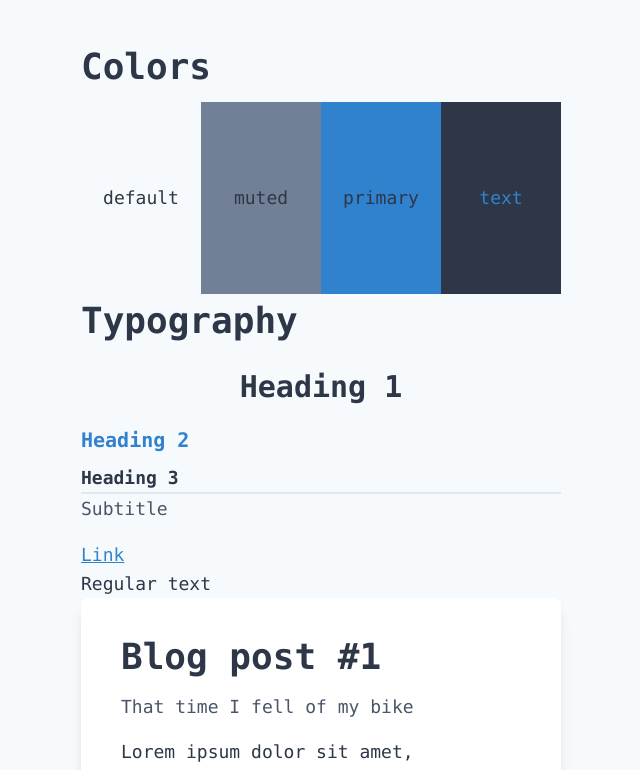
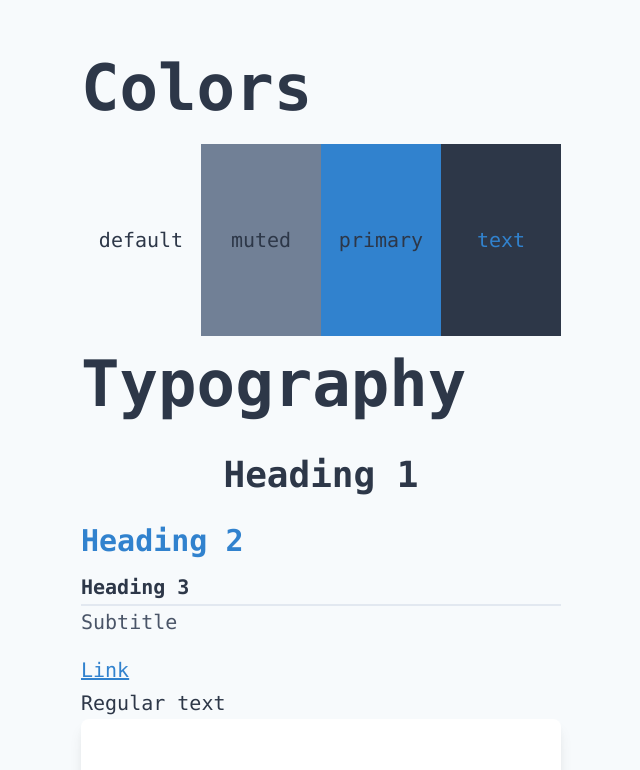
Before and after one commit to mauricekleine/mozza, a Next.js app: page /styleguide in a window 1280 px wide. Shown: the top 770 px of the page, without its empty margins (319-959 px from the left). Built offline with nearby package versions, Linux system fonts and the light colour scheme; a web font is replaced by a local one.

Commit message:
fix: use full css classes

```diff
--- a/src/components/heading-one.tsx
+++ b/src/components/heading-one.tsx
@@ -17,8 +17,7 @@ const HeadingTwo = ({ children }: Props) => (
           "leading-normal",
           "my-4",
           "text-center",
-          text.size.md,
-          `sm:${text.size.lg}`
+          text.size.lg
         )}
       >
         {children}
--- a/src/components/heading-two.tsx
+++ b/src/components/heading-two.tsx
@@ -16,8 +16,7 @@ const HeadingOne = ({ children }: Props) => (
           "font-bold",
           "leading-normal",
           "my-2",
-          text.size.base,
-          `sm:${text.size.md}`,
+          text.size.md,
           text.color.primary
         )}
       >
--- a/src/components/link.tsx
+++ b/src/components/link.tsx
@@ -13,11 +13,7 @@ const Link = ({ children, href }: Props) => (
   <Theme>
     {({ text }) => (
       <a
-        className={classNames(
-          text.color.primary,
-          "underline",
-          `hover:${text.color.muted}`
-        )}
+        className={classNames(text.color.hover, "underline")}
         href={href}
         rel="noopener noreferrer"
         target="_blank"
--- a/src/components/theme.ts
+++ b/src/components/theme.ts
@@ -10,15 +10,15 @@ export const theme = {
   text: {
     color: {
       default: "text-gray-800",
+      hover: "text-blue-600 hover:text-gray-700",
       muted: "text-gray-700",
       primary: "text-blue-600",
     },
     size: {
-      base: "text-xl",
-      lg: "text-4xl",
-      md: "text-3xl",
-      small: "text-lg",
-      xl: "text-6xl",
+      base: "text-lg sm:text-xl",
+      lg: "text-3xl sm:text-4xl",
+      md: "text-2xl sm:text-3xl",
+      xl: "text-4xl sm:text-6xl",
     },
   },
 };
--- a/src/components/title.tsx
+++ b/src/components/title.tsx
@@ -16,8 +16,7 @@ const Title = ({ children }: Props) => (
           "font-bold",
           "leading-normal",
           "mb-2",
-          text.size.lg,
-          `sm:${text.size.xl}`
+          text.size.xl
         )}
       >
         {children}
--- a/src/pages/_app.tsx
+++ b/src/pages/_app.tsx
@@ -35,8 +35,7 @@ const MyApp = ({ Component, pageProps }: AppProps) => (
             className={classNames(
               "m-auto",
               "px-4 pt-10",
-              text.size.small,
-              `sm:${text.size.base}`,
+              text.size.base,
               "md:w-4/5 lg:w-3/5 xl:w-2/5"
             )}
           >
```
